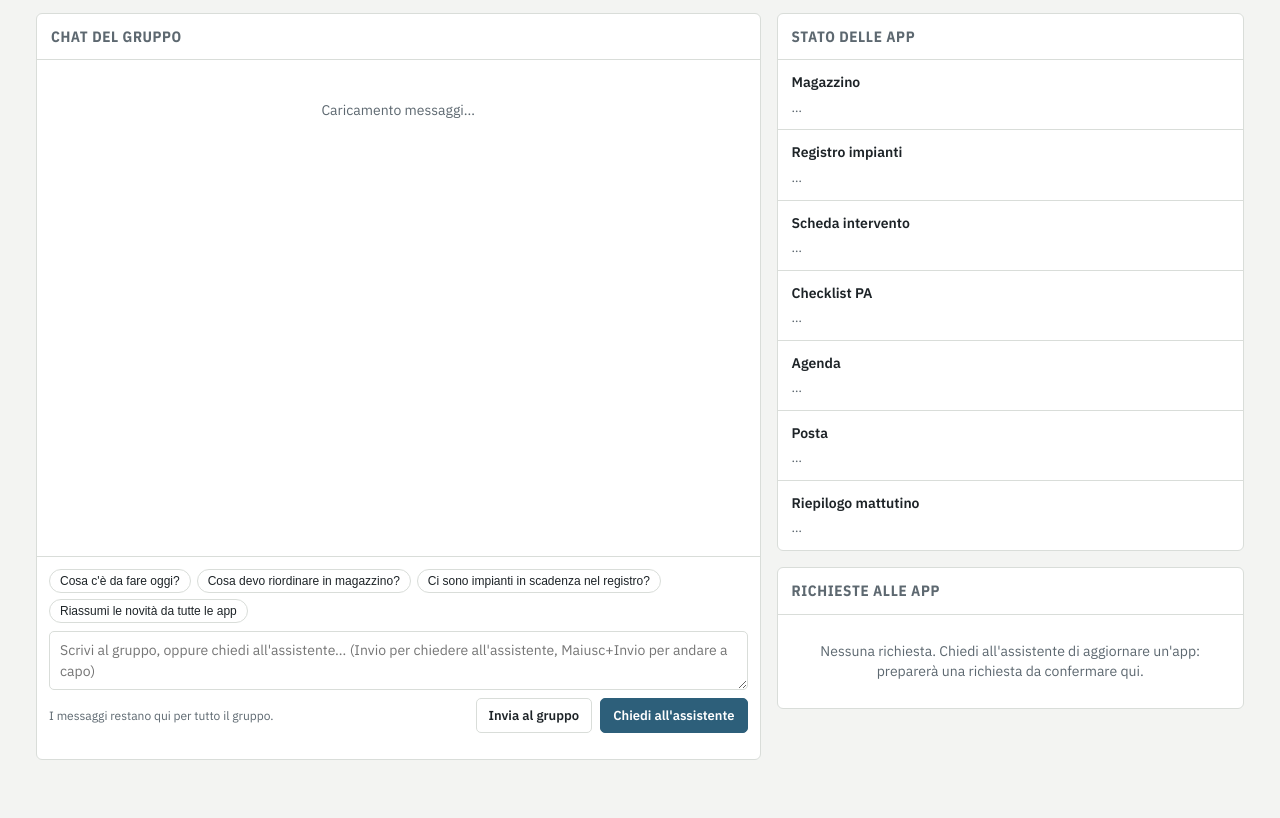
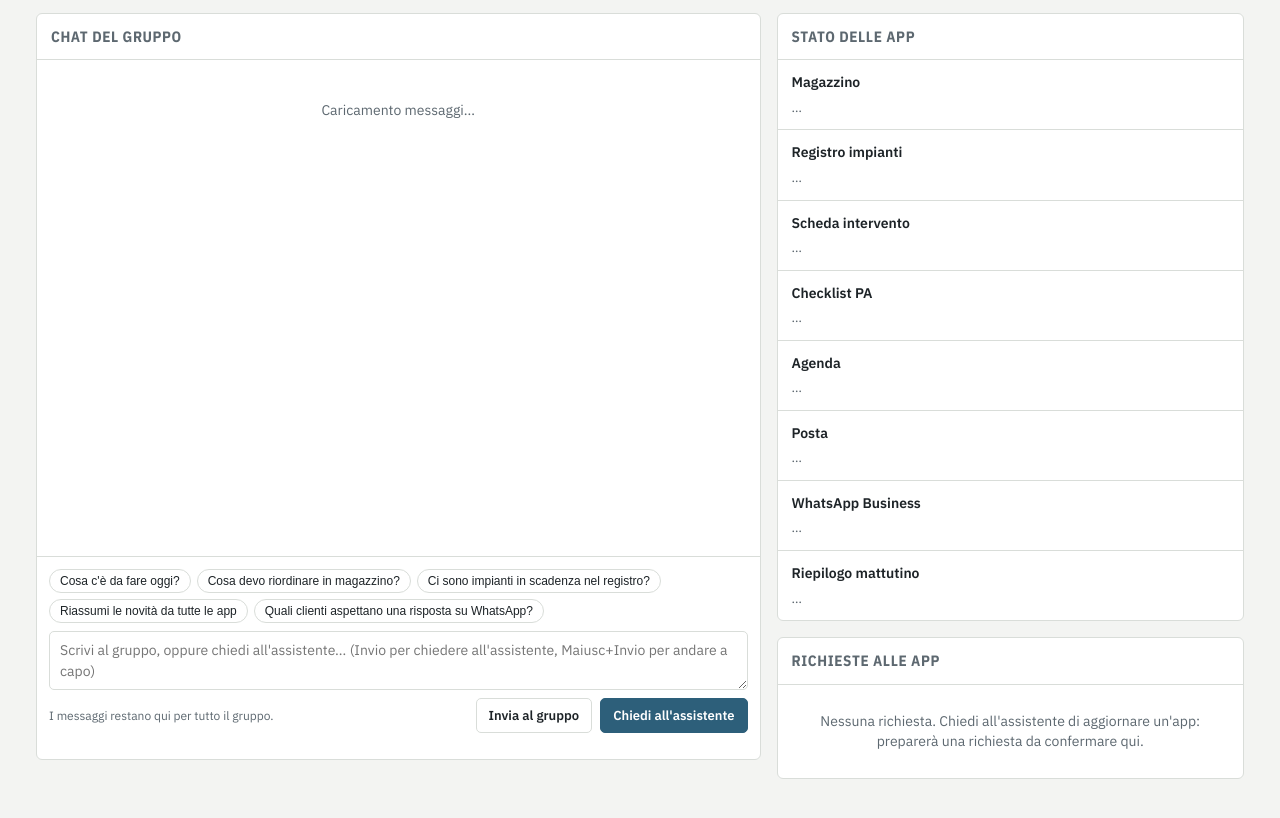
Before and after one commit to gacannavo/geomappa.castronovo_di_sicilia, a plain HTML site: page centrale/index.html in a window 1280 px wide. Shown: the part 88-906 px from the top of the page. Drawn offline with nearby package versions, Linux system fonts and the light colour scheme.

Commit message:
Aggiunge WhatsApp Business alla Centrale GAC
Co-Authored-By: Claude Opus 5.5 <noreply@anthropic.com>
Claude-Session: https://claude.ai/code/session_01LbpokDHbGMERLiJjmAG4HL

```diff
--- a/centrale/index.html
+++ b/centrale/index.html
@@ -115,6 +115,7 @@ input, textarea { font: inherit; color: var(--ink); background: var(--panel); bo
           <button type="button" class="chip">Cosa devo riordinare in magazzino?</button>
           <button type="button" class="chip">Ci sono impianti in scadenza nel registro?</button>
           <button type="button" class="chip">Riassumi le novità da tutte le app</button>
+          <button type="button" class="chip">Quali clienti aspettano una risposta su WhatsApp?</button>
         </div>
         <textarea id="prompt" rows="2" maxlength="2000" placeholder="Scrivi al gruppo, oppure chiedi all'assistente… (Invio per chiedere all'assistente, Maiusc+Invio per andare a capo)"></textarea>
         <div class="row">
@@ -158,6 +159,7 @@ input, textarea { font: inherit; color: var(--ink); background: var(--panel); bo
     { id: "checklist", nome: "Checklist PA", url: "https://claude.ai/artifact/6dejna1KREtvp42EAoMden" },
     { id: "agenda", nome: "Agenda", url: "https://calendar.google.com/" },
     { id: "posta", nome: "Posta", url: "https://mail.google.com/" },
+    { id: "whatsapp", nome: "WhatsApp Business", url: "https://business.whatsapp.com/" },
     { id: "riepilogo", nome: "Riepilogo mattutino", url: "https://claude.ai/artifact/424AkCGQ5jAFLXTX8ZHpbr" },
   ];
   const appName = id => APPS.find(a => a.id === id)?.nome || id;
@@ -255,7 +257,7 @@ input, textarea { font: inherit; color: var(--ink); background: var(--panel); bo
 
   // ---------- assistente
   const tools = [
-    { name: "stato_app", description: "Ultimo stato sincronizzato di una o di tutte le app GAC (magazzino, registro, scheda, checklist, agenda, posta, riepilogo). Include data dell'ultima sincronizzazione e dettagli.",
+    { name: "stato_app", description: "Ultimo stato sincronizzato di una o di tutte le app GAC (magazzino, registro, scheda, checklist, agenda, posta, whatsapp, riepilogo). Per whatsapp i dettagli contengono le conversazioni recenti dei clienti con id conversazione, mittente e ultima richiesta. Include data dell'ultima sincronizzazione e dettagli.",
       inputSchema: { type: "object", properties: { app: { type: "string", description: "id dell'app; vuoto = tutte" } } },
       execute: ({ app }) => { const ids = app ? [app] : APPS.map(a => a.id);
         return ids.map(id => { const s = stato[id]; return s ? { app: id, nome: appName(id), aggiornato: s.aggiornato ? new Date(s.aggiornato).toISOString().slice(0, 16) : null, riepilogo: s.riepilogo, punti: s.punti, dettagli: s.dettagli } : { app: id, nome: appName(id), stato: "non ancora sincronizzata" }; }); } },
@@ -266,13 +268,13 @@ input, textarea { font: inherit; color: var(--ink); background: var(--panel); bo
     { name: "elenco_richieste", description: "Richieste di aggiornamento verso le altre app, con stato (da_confermare, confermata, eseguita, errore, annullata) ed esito.",
       inputSchema: { type: "object", properties: {} },
       execute: () => richieste.slice(0, 30).map(r => ({ app: r.app, testo: r.testo, stato: r.stato, esito: r.esito || "", creata: r.creata ? new Date(r.creata).toISOString().slice(0, 16) : "" })) },
-    { name: "proponi_richiesta", description: "Prepara una richiesta di modifica per un'altra app (es. registrare uno scarico in magazzino, aggiungere una riga al registro impianti, creare un evento in agenda, aggiornare una scheda intervento). NON modifica nulla: compare nel riquadro 'Richieste alle app' e l'utente deve confermarla; viene eseguita alla sincronizzazione successiva. Scrivi il testo in modo completo e preciso (articolo, quantità, cantiere, date, cliente…).",
-      inputSchema: { type: "object", properties: { app: { type: "string", enum: ["magazzino", "registro", "scheda", "checklist", "agenda"] }, testo: { type: "string" } }, required: ["app", "testo"] },
+    { name: "proponi_richiesta", description: "Prepara una richiesta di modifica per un'altra app (es. registrare uno scarico in magazzino, aggiungere una riga al registro impianti, creare un evento in agenda, aggiornare una scheda intervento, rispondere a un cliente su WhatsApp). Per app 'whatsapp' il testo deve contenere il destinatario (nome e numero o id conversazione come da stato_app) e, dopo 'Messaggio:', il testo esatto da inviare, cortese e in italiano. NON modifica nulla e NON invia nulla: compare nel riquadro 'Richieste alle app' e l'utente deve confermarla; viene eseguita alla sincronizzazione successiva. Scrivi il testo in modo completo e preciso (articolo, quantità, cantiere, date, cliente…).",
+      inputSchema: { type: "object", properties: { app: { type: "string", enum: ["magazzino", "registro", "scheda", "checklist", "agenda", "whatsapp"] }, testo: { type: "string" } }, required: ["app", "testo"] },
       execute: async ({ app, testo }) => { if (!testo?.trim()) throw new Error("testo vuoto");
         await db.collection("richieste").add({ app, testo: String(testo).slice(0, 1000), stato: "da_confermare", creata: Date.now(), autore: myId || "" });
         return { esito: "richiesta creata, in attesa di conferma dell'utente nel riquadro Richieste" }; } },
   ];
-  const SYSTEM = () => `Sei l'assistente di coordinamento di GAC Impianti (impianti elettrici, videosorveglianza, reti). Lavori nella "Centrale", una chat condivisa dal gruppo, e conosci lo stato delle altre app: Magazzino, Registro impianti, Scheda intervento, Checklist PA (Pubblica Amministrazione), Agenda (Google Calendar), Posta (Gmail) e Riepilogo mattutino. Lo stato arriva da una sincronizzazione periodica: quando citi un dato, se è vecchio di molte ore dillo. Usa sempre gli strumenti per leggere stato e chat, non inventare numeri, nomi o date. Per cambiare qualcosa in un'altra app usa proponi_richiesta e spiega che va confermata nel riquadro "Richieste alle app" e che verrà eseguita alla prossima sincronizzazione. Rispondi in italiano, breve e pratico, testo semplice senza markdown. Oggi è ${new Date().toLocaleDateString("it-IT", { weekday: "long", day: "numeric", month: "long", year: "numeric" })}.`;
+  const SYSTEM = () => `Sei l'assistente di coordinamento di GAC Impianti (impianti elettrici, videosorveglianza, reti). Lavori nella "Centrale", una chat condivisa dal gruppo, e conosci lo stato delle altre app: Magazzino, Registro impianti, Scheda intervento, Checklist PA (Pubblica Amministrazione), Agenda (Google Calendar), Posta (Gmail), WhatsApp Business (messaggi dei clienti) e Riepilogo mattutino. Per rispondere a un cliente su WhatsApp prepara la risposta con proponi_richiesta (app whatsapp): non promettere date, prezzi o interventi che non risultano dai dati. Lo stato arriva da una sincronizzazione periodica: quando citi un dato, se è vecchio di molte ore dillo. Usa sempre gli strumenti per leggere stato e chat, non inventare numeri, nomi o date. Per cambiare qualcosa in un'altra app usa proponi_richiesta e spiega che va confermata nel riquadro "Richieste alle app" e che verrà eseguita alla prossima sincronizzazione. Rispondi in italiano, breve e pratico, testo semplice senza markdown. Oggi è ${new Date().toLocaleDateString("it-IT", { weekday: "long", day: "numeric", month: "long", year: "numeric" })}.`;
 
   let busy = false, pending = null;
   async function ask(text) {
```
